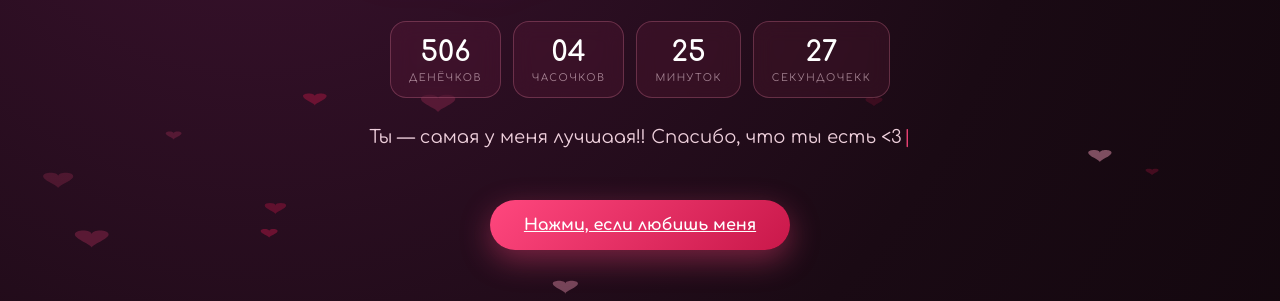
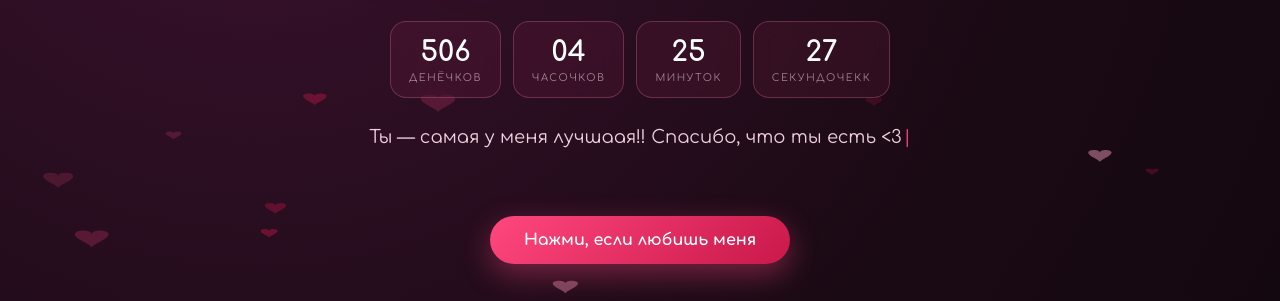
Before and after one commit to ILoveVarechka/ILoveVarechka, a plain HTML site: page index.html in a window 1280 px wide. Shown: the part 244-545 px from the top of the page. Drawn offline with Linux system fonts and the light colour scheme.

Commit message:
Update style.css

```diff
--- a/style.css
+++ b/style.css
@@ -264,3 +264,10 @@ h2 {
   0%   { transform: translate(-50%, -50%) scale(0.4); opacity: 1; }
   100% { transform: translate(calc(-50% + var(--tx)), calc(-50% + var(--ty))) scale(1.3); opacity: 0; }
 }
+
+
+a.love-btn {
+  display: inline-block;
+  text-decoration: none;
+  line-height: 1;
+}
```
